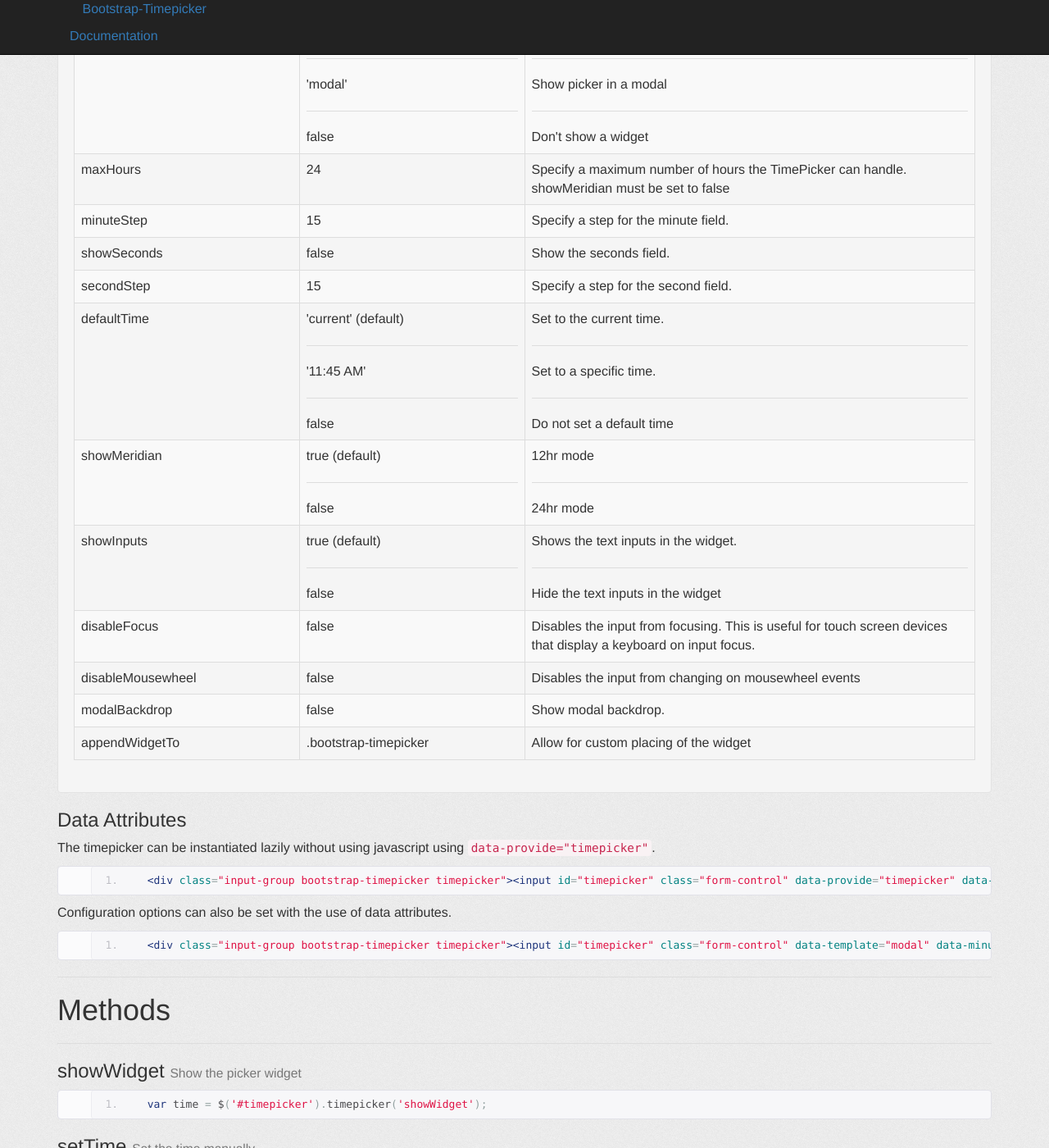
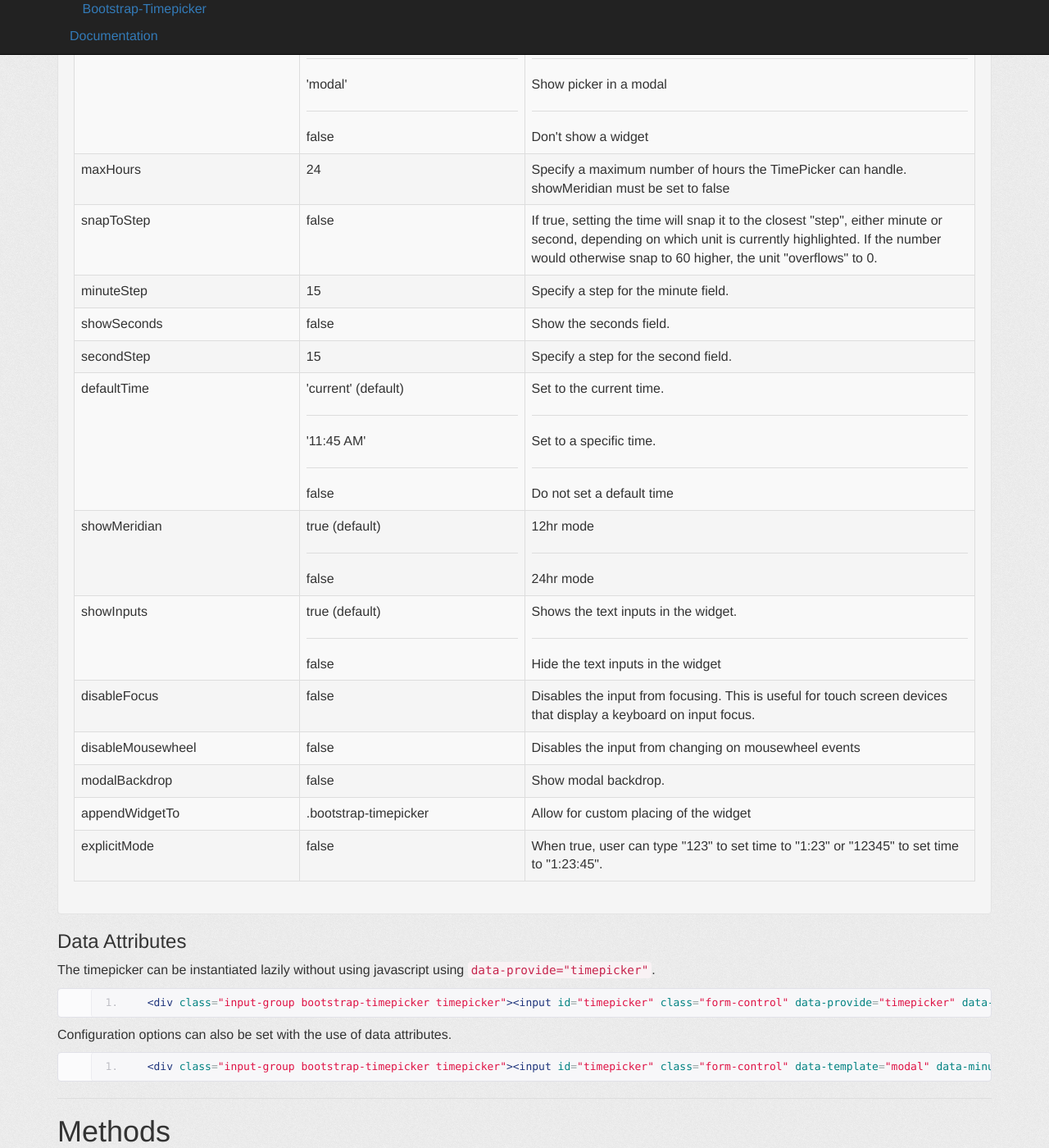
Before and after one commit to jdewit/bootstrap-timepicker, a Jekyll site: the page built from index.html, in a window 1280 px wide and 1400 px high, scrolled down 1743 px. Shown: the whole window at 82% size. Built offline with Jekyll 4.4.1, drawn with Linux system fonts in a browser that asks for light colours; nearby versions of some CDN libraries.

Commit message:
Allow for an 'explicitMode' where odd numerical digits are invalid.
3 and 5 digit numerical time is confusing to some users.
Added docs for explicitMode and snapToStep.

```diff
--- a/index.html
+++ b/index.html
@@ -283,6 +283,11 @@ title: Timepicker for Twitter Bootstrap
                     <td>Specify a maximum number of hours the TimePicker can handle. showMeridian must be set to false</td>
                 </tr>
                 <tr>
+                    <td>snapToStep</td>
+                    <td>false</td>
+                    <td>If true, setting the time will snap it to the closest "step", either minute or second, depending on which unit is currently highlighted. If the number would otherwise snap to 60 higher, the unit "overflows" to 0.</td>
+                </tr>
+                <tr>
                     <td>minuteStep</td>
                     <td>15</td>
                     <td>Specify a step for the minute field.</td>
@@ -352,6 +357,11 @@ title: Timepicker for Twitter Bootstrap
                     <td>.bootstrap-timepicker</td>
                     <td>Allow for custom placing of the widget</td>
                 </tr>
+                <tr>
+                    <td>explicitMode</td>
+                    <td>false</td>
+                    <td>When true, user can type "123" to set time to "1:23" or "12345" to set time to "1:23:45".</td>
+                </tr>
             </tbody>
         </table>
     </div>
```
Also changed, not shown: js/bootstrap-timepicker.js.
